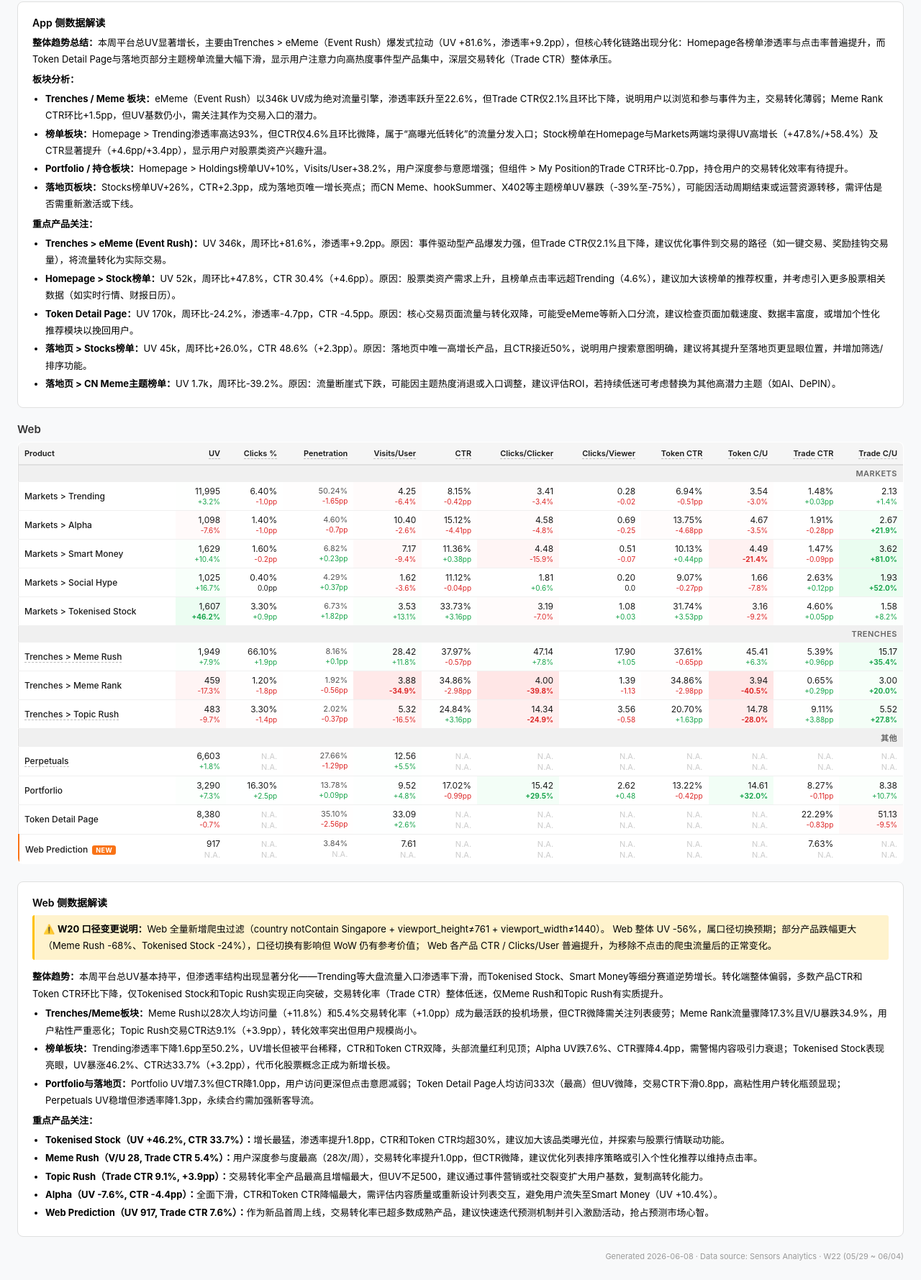
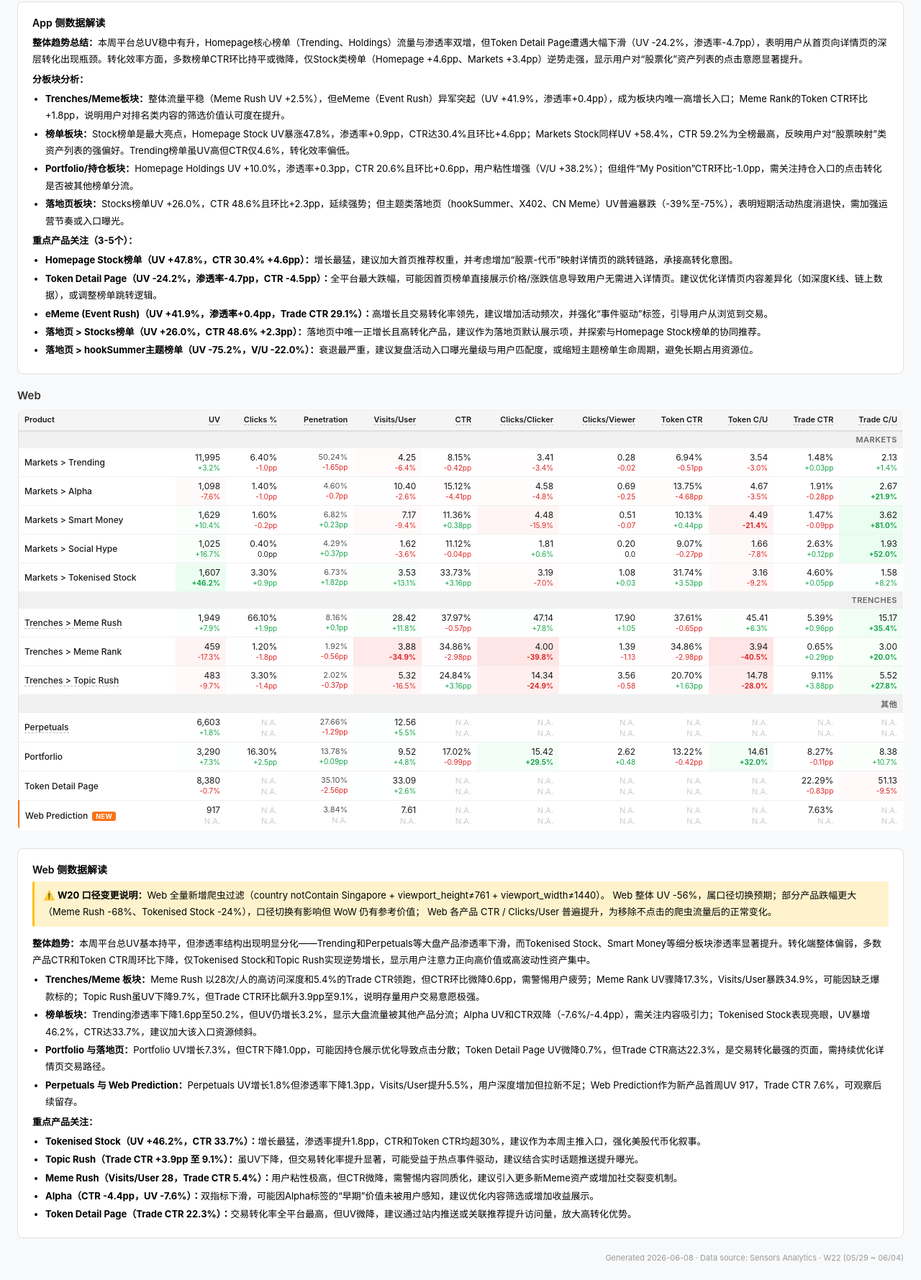
Before and after one commit to essenlee88/wallet-weekly-report, a plain HTML site: page index.html in a window 1280 px wide. Shown: the part 1678-3457 px from the top of the page at 72% size. Drawn offline with Linux system fonts and the light colour scheme.

Commit message:
W22: Update eMeme to events_rush_list caliber (UV 24,688, Trade CTR 29.12%), add NEW badges

```diff
--- a/index.html
+++ b/index.html
@@ -114,7 +114,7 @@ W17=5.05, W18=6.29, W19=1.72(异常), W20=5.84，本周回归正常</span></span
 <tr><td class="product">Trenches > Meme Rush</td><td style="background:rgba(220,252,231,0.03);">53,074<div class="wow wow-up">+2.5%</div></td><td style="background:rgba(220,252,231,0.00);">5.70%<div class="wow wow-up">+0.1pp</div></td><td style="background:rgba(254,202,202,0.00);color:#555;font-size:11px;">3.46%<div class="wow wow-down">-0.17pp</div></td><td style="background:rgba(254,202,202,0.02);">3.24<div class="wow wow-down">-1.8%</div></td><td style="background:rgba(254,202,202,0.01);">26.95%<div class="wow wow-down">-1.13pp</div></td><td style="background:rgba(220,252,231,0.00);">15.42<div class="wow wow-up">+0.4%</div></td><td style="background:rgba(254,202,202,0.00);">4.16<div class="wow wow-down">-0.16</div></td><td style="background:rgba(254,202,202,0.01);">20.67%<div class="wow wow-down">-0.64pp</div></td><td style="background:rgba(254,202,202,0.01);">18.41<div class="wow wow-down">-0.9%</div></td><td style="background:rgba(254,202,202,0.00);">12.78%<div class="wow wow-down">-0.29pp</div></td><td style="background:rgba(220,252,231,0.02);">2.74<div class="wow wow-up">+1.9%</div></td></tr>
 <tr><td class="product">Trenches > Meme Rank</td><td style="background:rgba(220,252,231,0.03);">14,983<div class="wow wow-up">+2.3%</div></td><td style="background:rgba(220,252,231,0.00);">1.30%<div class="wow wow-up">+0.2pp</div></td><td style="background:rgba(254,202,202,0.00);color:#555;font-size:11px;">0.98%<div class="wow wow-down">-0.05pp</div></td><td style="background:rgba(220,252,231,0.01);">2.59<div class="wow wow-up">+0.8%</div></td><td style="background:rgba(220,252,231,0.02);">33.43%<div class="wow wow-up">+1.49pp</div></td><td style="background:rgba(220,252,231,0.02);">9.75<div class="wow wow-up">+2.0%</div></td><td style="background:rgba(220,252,231,0.00);">3.26<div class="wow wow-up">+0.21</div></td><td style="background:rgba(220,252,231,0.02);">29.81%<div class="wow wow-up">+1.78pp</div></td><td style="background:rgba(220,252,231,0.01);">10.51<div class="wow wow-up">+0.9%</div></td><td style="background:rgba(254,202,202,0.01);">6.95%<div class="wow wow-down">-0.47pp</div></td><td style="background:rgba(254,202,202,0.02);">1.78<div class="wow wow-down">-1.7%</div></td></tr>
 <tr><td class="product">Trenches > Topic Rush</td><td style="background:rgba(220,252,231,0.02);">19,393<div class="wow wow-up">+1.7%</div></td><td style="background:rgba(254,202,202,0.00);">1.70%<div class="wow wow-down">-0.1pp</div></td><td style="background:rgba(254,202,202,0.00);color:#555;font-size:11px;">1.26%<div class="wow wow-down">-0.08pp</div></td><td style="background:rgba(254,202,202,0.10);">7.21<div class="wow wow-down">-8.3%</div></td><td style="background:rgba(254,202,202,0.03);">25.96%<div class="wow wow-down">-2.83pp</div></td><td style="background:rgba(254,202,202,0.02);">12.97<div class="wow wow-down">-2.0%</div></td><td style="background:rgba(254,202,202,0.01);">3.37<div class="wow wow-down">-0.44</div></td><td style="background:rgba(254,202,202,0.03);">22.83%<div class="wow wow-down">-2.36pp</div></td><td style="background:rgba(254,202,202,0.02);">13.64<div class="wow wow-down">-1.9%</div></td><td style="background:rgba(254,202,202,0.02);">8.88%<div class="wow wow-down">-1.8pp</div></td><td style="background:rgba(254,202,202,0.00);">2.87<div class="wow wow-down">-0.3%</div></td></tr>
-<tr class="new-module"><td class="product">Trenches > eMeme (Event Rush)<span class="new-badge">NEW</span></td><td style="background:rgba(220,252,231,0.60);">346,251<div class="wow wow-up wow-bold">+81.6%</div></td><td><span class="na">N.A.</span><div class="wow na">N.A.</div></td><td style="background:rgba(220,252,231,0.11);color:#555;font-size:11px;">22.55%<div class="wow wow-up">+9.17pp</div></td><td style="background:rgba(220,252,231,0.20);">4.07<div class="wow wow-up">+17.0%</div></td><td><span class="na">N.A.</span><div class="wow na">N.A.</div></td><td><span class="na">N.A.</span><div class="wow na">N.A.</div></td><td><span class="na">N.A.</span><div class="wow na">N.A.</div></td><td><span class="na">N.A.</span><div class="wow na">N.A.</div></td><td><span class="na">N.A.</span><div class="wow na">N.A.</div></td><td style="background:rgba(254,202,202,0.01);">2.08%<div class="wow wow-down">-0.75pp</div></td><td><span class="na">N.A.</span><div class="wow na">N.A.</div></td></tr>
+<tr class="new-module"><td class="product">Trenches > eMeme (Event Rush)<span class="new-badge">NEW</span></td><td style="background:rgba(220,252,231,0.50);">24,688<div class="wow wow-up wow-bold">+41.9%</div></td><td><span class="na">N.A.</span><div class="wow na">N.A.</div></td><td style="background:rgba(220,252,231,0.00);color:#555;font-size:11px;">1.61%<div class="wow wow-up">+0.39pp</div></td><td style="background:rgba(254,202,202,0.04);">2.55<div class="wow wow-down">-3.0%</div></td><td><span class="na">N.A.</span><div class="wow na">N.A.</div></td><td><span class="na">N.A.</span><div class="wow na">N.A.</div></td><td><span class="na">N.A.</span><div class="wow na">N.A.</div></td><td><span class="na">N.A.</span><div class="wow na">N.A.</div></td><td><span class="na">N.A.</span><div class="wow na">N.A.</div></td><td style="background:rgba(254,202,202,0.02);">29.12%<div class="wow wow-down">-1.91pp</div></td><td><span class="na">N.A.</span><div class="wow na">N.A.</div></td></tr>
 <tr class="group-header"><td colspan="12">落地页</td></tr>
 <tr><td class="product">落地页 > Alpha(落地页)</td><td style="background:rgba(254,202,202,0.09);">1,921<div class="wow wow-down">-7.1%</div></td><td>0.20%<div class="wow ">0.0pp</div></td><td style="background:rgba(254,202,202,0.00);color:#555;font-size:11px;">0.13%<div class="wow wow-down">-0.02pp</div></td><td style="background:rgba(254,202,202,0.11);">1.65<div class="wow wow-down">-8.8%</div></td><td style="background:rgba(220,252,231,0.00);">83.13%<div class="wow wow-up">+0.21pp</div></td><td>4.63<div class="wow ">0.0%</div></td><td style="background:rgba(220,252,231,0.00);">3.85<div class="wow wow-up">+0.01</div></td><td style="background:rgba(220,252,231,0.02);">68.45%<div class="wow wow-up">+1.59pp</div></td><td style="background:rgba(254,202,202,0.02);">5.22<div class="wow wow-down">-1.7%</div></td><td style="background:rgba(254,202,202,0.02);">19.68%<div class="wow wow-down">-1.8pp</div></td><td style="background:rgba(220,252,231,0.05);">1.40<div class="wow wow-up">+4.5%</div></td></tr>
 <tr><td class="product">落地页 > Stocks榜单</td><td style="background:rgba(220,252,231,0.31);">45,884<div class="wow wow-up wow-bold">+26.0%</div></td><td style="background:rgba(220,252,231,0.01);">3.70%<div class="wow wow-up">+0.7pp</div></td><td style="background:rgba(220,252,231,0.01);color:#555;font-size:11px;">2.99%<div class="wow wow-up">+0.44pp</div></td><td style="background:rgba(220,252,231,0.03);">2.58<div class="wow wow-up">+2.4%</div></td><td style="background:rgba(220,252,231,0.03);">48.60%<div class="wow wow-up">+2.31pp</div></td><td style="background:rgba(254,202,202,0.12);">6.34<div class="wow wow-down">-9.8%</div></td><td style="background:rgba(254,202,202,0.00);">3.08<div class="wow wow-down">-0.17</div></td><td style="background:rgba(220,252,231,0.03);">48.60%<div class="wow wow-up">+2.31pp</div></td><td style="background:rgba(254,202,202,0.12);">6.34<div class="wow wow-down">-9.8%</div></td><td><span class="na">N.A.</span><div class="wow na">N.A.</div></td><td><span class="na">N.A.</span><div class="wow na">N.A.</div></td></tr>
@@ -128,23 +128,23 @@ W17=5.05, W18=6.29, W19=1.72(异常), W20=5.84，本周回归正常</span></span
   </div>
   <div class="analysis">
     <h3>App 侧数据解读</h3>
-    <p><strong>整体趋势总结：</strong>本周平台总UV显著增长，主要由Trenches > eMeme（Event Rush）爆发式拉动（UV +81.6%，渗透率+9.2pp），但核心转化链路出现分化：Homepage各榜单渗透率与点击率普遍提升，而Token Detail Page与落地页部分主题榜单流量大幅下滑，显示用户注意力向高热度事件型产品集中，深层交易转化（Trade CTR）整体承压。</p>
+    <p><strong>整体趋势总结：</strong>本周平台总UV稳中有升，Homepage核心榜单（Trending、Holdings）流量与渗透率双增，但Token Detail Page遭遇大幅下滑（UV -24.2%，渗透率-4.7pp），表明用户从首页向详情页的深层转化出现瓶颈。转化效率方面，多数榜单CTR环比持平或微降，仅Stock类榜单（Homepage +4.6pp、Markets +3.4pp）逆势走强，显示用户对“股票化”资产列表的点击意愿显著提升。</p>
 
-<p><strong>板块分析：</strong></p>
+<p><strong>分板块分析：</strong></p>
 <ul>
-  <li><strong>Trenches / Meme 板块：</strong>eMeme（Event Rush）以346k UV成为绝对流量引擎，渗透率跃升至22.6%，但Trade CTR仅2.1%且环比下降，说明用户以浏览和参与事件为主，交易转化薄弱；Meme Rank CTR环比+1.5pp，但UV基数仍小，需关注其作为交易入口的潜力。</li>
-  <li><strong>榜单板块：</strong>Homepage > Trending渗透率高达93%，但CTR仅4.6%且环比微降，属于“高曝光低转化”的流量分发入口；Stock榜单在Homepage与Markets两端均录得UV高增长（+47.8%/+58.4%）及CTR显著提升（+4.6pp/+3.4pp），显示用户对股票类资产兴趣升温。</li>
-  <li><strong>Portfolio / 持仓板块：</strong>Homepage > Holdings榜单UV+10%，Visits/User+38.2%，用户深度参与意愿增强；但组件 > My Position的Trade CTR环比-0.7pp，持仓用户的交易转化效率有待提升。</li>
-  <li><strong>落地页板块：</strong>Stocks榜单UV+26%，CTR+2.3pp，成为落地页唯一增长亮点；而CN Meme、hookSummer、X402等主题榜单UV暴跌（-39%至-75%），可能因活动周期结束或运营资源转移，需评估是否需重新激活或下线。</li>
+  <li><strong>Trenches/Meme板块：</strong>整体流量平稳（Meme Rush UV +2.5%），但eMeme（Event Rush）异军突起（UV +41.9%，渗透率+0.4pp），成为板块内唯一高增长入口；Meme Rank的Token CTR环比+1.8pp，说明用户对排名类内容的筛选价值认可度在提升。</li>
+  <li><strong>榜单板块：</strong>Stock榜单是最大亮点，Homepage Stock UV暴涨47.8%，渗透率+0.9pp，CTR达30.4%且环比+4.6pp；Markets Stock同样UV +58.4%，CTR 59.2%为全榜最高，反映用户对“股票映射”类资产列表的强偏好。Trending榜单虽UV高但CTR仅4.6%，转化效率偏低。</li>
+  <li><strong>Portfolio/持仓板块：</strong>Homepage Holdings UV +10.0%，渗透率+0.3pp，CTR 20.6%且环比+0.6pp，用户粘性增强（V/U +38.2%）；但组件“My Position”CTR环比-1.0pp，需关注持仓入口的点击转化是否被其他榜单分流。</li>
+  <li><strong>落地页板块：</strong>Stocks榜单UV +26.0%，CTR 48.6%且环比+2.3pp，延续强势；但主题类落地页（hookSummer、X402、CN Meme）UV普遍暴跌（-39%至-75%），表明短期活动热度消退快，需加强运营节奏或入口曝光。</li>
 </ul>
 
-<p><strong>重点产品关注：</strong></p>
+<p><strong>重点产品关注（3-5个）：</strong></p>
 <ul>
-  <li><strong>Trenches > eMeme (Event Rush)：</strong>UV 346k，周环比+81.6%，渗透率+9.2pp。原因：事件驱动型产品爆发力强，但Trade CTR仅2.1%且下降，建议优化事件到交易的路径（如一键交易、奖励挂钩交易量），将流量转化为实际交易。</li>
-  <li><strong>Homepage > Stock榜单：</strong>UV 52k，周环比+47.8%，CTR 30.4%（+4.6pp）。原因：股票类资产需求上升，且榜单点击率远超Trending（4.6%），建议加大该榜单的推荐权重，并考虑引入更多股票相关数据（如实时行情、财报日历）。</li>
-  <li><strong>Token Detail Page：</strong>UV 170k，周环比-24.2%，渗透率-4.7pp，CTR -4.5pp。原因：核心交易页面流量与转化双降，可能受eMeme等新入口分流，建议检查页面加载速度、数据丰富度，或增加个性化推荐模块以挽回用户。</li>
-  <li><strong>落地页 > Stocks榜单：</strong>UV 45k，周环比+26.0%，CTR 48.6%（+2.3pp）。原因：落地页中唯一高增长产品，且CTR接近50%，说明用户搜索意图明确，建议将其提升至落地页更显眼位置，并增加筛选/排序功能。</li>
-  <li><strong>落地页 > CN Meme主题榜单：</strong>UV 1.7k，周环比-39.2%。原因：流量断崖式下跌，可能因主题热度消退或入口调整，建议评估ROI，若持续低迷可考虑替换为其他高潜力主题（如AI、DePIN）。</li>
+  <li><strong>Homepage Stock榜单（UV +47.8%，CTR 30.4% +4.6pp）：</strong>增长最猛，建议加大首页推荐权重，并考虑增加“股票-代币”映射详情页的跳转链路，承接高转化意图。</li>
+  <li><strong>Token Detail Page（UV -24.2%，渗透率-4.7pp，CTR -4.5pp）：</strong>全平台最大跌幅，可能因首页榜单直接展示价格/涨跌信息导致用户无需进入详情页。建议优化详情页内容差异化（如深度K线、链上数据），或调整榜单跳转逻辑。</li>
+  <li><strong>eMeme (Event Rush)（UV +41.9%，渗透率+0.4pp，Trade CTR 29.1%）：</strong>高增长且交易转化率领先，建议增加活动频次，并强化“事件驱动”标签，引导用户从浏览到交易。</li>
+  <li><strong>落地页 > Stocks榜单（UV +26.0%，CTR 48.6% +2.3pp）：</strong>落地页中唯一正增长且高转化产品，建议作为落地页默认展示项，并探索与Homepage Stock榜单的协同推荐。</li>
+  <li><strong>落地页 > hookSummer主题榜单（UV -75.2%，V/U -22.0%）：</strong>衰退最严重，建议复盘活动入口曝光量级与用户匹配度，或缩短主题榜单生命周期，避免长期占用资源位。</li>
 </ul>
   </div>
   <div class="section">
@@ -204,21 +204,22 @@ UV 可横向比较，WoW 仅反映流量变化</span></span></td><td style="back
       Web 整体 UV -56%，属口径切换预期；部分产品跌幅更大（Meme Rush -68%、Tokenised Stock -24%），口径切换有影响但 WoW 仍有参考价值；
       Web 各产品 CTR / Clicks/User 普遍提升，为移除不点击的爬虫流量后的正常变化。
     </p>
-    <p><strong>整体趋势：</strong>本周平台总UV基本持平，但渗透率结构出现显著分化——Trending等大盘流量入口渗透率下滑，而Tokenised Stock、Smart Money等细分赛道逆势增长。转化端整体偏弱，多数产品CTR和Token CTR环比下降，仅Tokenised Stock和Topic Rush实现正向突破，交易转化率（Trade CTR）整体低迷，仅Meme Rush和Topic Rush有实质提升。</p>
+    <p><strong>整体趋势：</strong>本周平台总UV基本持平，但渗透率结构出现明显分化——Trending和Perpetuals等大盘产品渗透率下滑，而Tokenised Stock、Smart Money等细分板块渗透率显著提升。转化端整体偏弱，多数产品CTR和Token CTR周环比下降，仅Tokenised Stock和Topic Rush实现逆势增长，显示用户注意力正向高价值或高波动性资产集中。</p>
 
 <ul>
-  <li><strong>Trenches/Meme板块：</strong>Meme Rush以28次人均访问量（+11.8%）和5.4%交易转化率（+1.0pp）成为最活跃的投机场景，但CTR微降需关注列表疲劳；Meme Rank流量骤降17.3%且V/U暴跌34.9%，用户粘性严重恶化；Topic Rush交易CTR达9.1%（+3.9pp），转化效率突出但用户规模尚小。</li>
-  <li><strong>榜单板块：</strong>Trending渗透率下降1.6pp至50.2%，UV增长但被平台稀释，CTR和Token CTR双降，头部流量红利见顶；Alpha UV跌7.6%、CTR骤降4.4pp，需警惕内容吸引力衰退；Tokenised Stock表现亮眼，UV暴涨46.2%、CTR达33.7%（+3.2pp），代币化股票概念正成为新增长极。</li>
-  <li><strong>Portfolio与落地页：</strong>Portfolio UV增7.3%但CTR降1.0pp，用户访问更深但点击意愿减弱；Token Detail Page人均访问33次（最高）但UV微降，交易CTR下滑0.8pp，高粘性用户转化瓶颈显现；Perpetuals UV稳增但渗透率降1.3pp，永续合约需加强新客导流。</li>
+  <li><strong>Trenches/Meme 板块：</strong>Meme Rush 以28次/人的高访问深度和5.4%的Trade CTR领跑，但CTR环比微降0.6pp，需警惕用户疲劳；Meme Rank UV骤降17.3%，Visits/User暴跌34.9%，可能因缺乏爆款标的；Topic Rush虽UV下降9.7%，但Trade CTR环比飙升3.9pp至9.1%，说明存量用户交易意愿极强。</li>
+  <li><strong>榜单板块：</strong>Trending渗透率下降1.6pp至50.2%，但UV仍增长3.2%，显示大盘流量被其他产品分流；Alpha UV和CTR双降（-7.6%/-4.4pp），需关注内容吸引力；Tokenised Stock表现亮眼，UV暴增46.2%，CTR达33.7%，建议加大该入口资源倾斜。</li>
+  <li><strong>Portfolio 与落地页：</strong>Portfolio UV增长7.3%，但CTR下降1.0pp，可能因持仓展示优化导致点击分散；Token Detail Page UV微降0.7%，但Trade CTR高达22.3%，是交易转化最强的页面，需持续优化详情页交易路径。</li>
+  <li><strong>Perpetuals 与 Web Prediction：</strong>Perpetuals UV增长1.8%但渗透率下降1.3pp，Visits/User提升5.5%，用户深度增加但拉新不足；Web Prediction作为新产品首周UV 917，Trade CTR 7.6%，可观察后续留存。</li>
 </ul>
 
 <p><strong>重点产品关注：</strong></p>
 <ul>
-  <li><strong>Tokenised Stock（UV +46.2%, CTR 33.7%）：</strong>增长最猛，渗透率提升1.8pp，CTR和Token CTR均超30%，建议加大该品类曝光位，并探索与股票行情联动功能。</li>
-  <li><strong>Meme Rush（V/U 28, Trade CTR 5.4%）：</strong>用户深度参与度最高（28次/周），交易转化率提升1.0pp，但CTR微降，建议优化列表排序策略或引入个性化推荐以维持点击率。</li>
-  <li><strong>Topic Rush（Trade CTR 9.1%, +3.9pp）：</strong>交易转化率全产品最高且增幅最大，但UV不足500，建议通过事件营销或社交裂变扩大用户基数，复制高转化能力。</li>
-  <li><strong>Alpha（UV -7.6%, CTR -4.4pp）：</strong>全面下滑，CTR和Token CTR降幅最大，需评估内容质量或重新设计列表交互，避免用户流失至Smart Money（UV +10.4%）。</li>
-  <li><strong>Web Prediction（UV 917, Trade CTR 7.6%）：</strong>作为新品首周上线，交易转化率已超多数成熟产品，建议快速迭代预测机制并引入激励活动，抢占预测市场心智。</li>
+  <li><strong>Tokenised Stock（UV +46.2%，CTR 33.7%）：</strong>增长最猛，渗透率提升1.8pp，CTR和Token CTR均超30%，建议作为本周主推入口，强化美股代币化叙事。</li>
+  <li><strong>Topic Rush（Trade CTR +3.9pp 至 9.1%）：</strong>虽UV下降，但交易转化率提升显著，可能受益于热点事件驱动，建议结合实时话题推送提升曝光。</li>
+  <li><strong>Meme Rush（Visits/User 28，Trade CTR 5.4%）：</strong>用户粘性极高，但CTR微降，需警惕内容同质化，建议引入更多新Meme资产或增加社交裂变机制。</li>
+  <li><strong>Alpha（CTR -4.4pp，UV -7.6%）：</strong>双指标下滑，可能因Alpha标签的“早期”价值未被用户感知，建议优化内容筛选或增加收益展示。</li>
+  <li><strong>Token Detail Page（Trade CTR 22.3%）：</strong>交易转化率全平台最高，但UV微降，建议通过站内推送或关联推荐提升访问量，放大高转化优势。</li>
 </ul>
   </div>
   <div class="footer">Generated 2026-06-08 &middot; Data source: Sensors Analytics &middot; W22 (05/29 ~ 06/04)</div>
```
